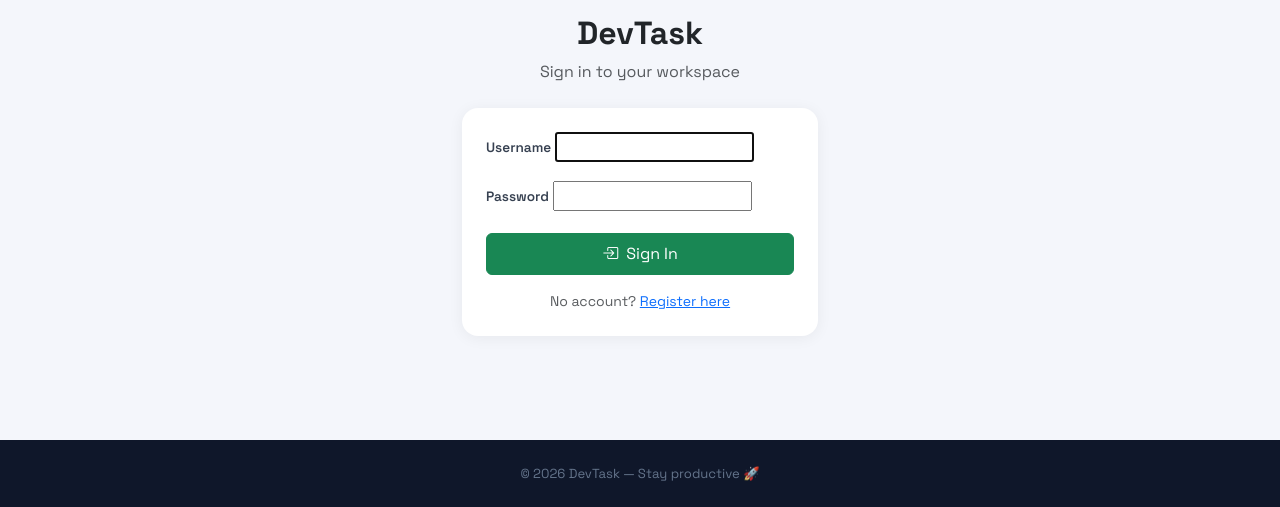
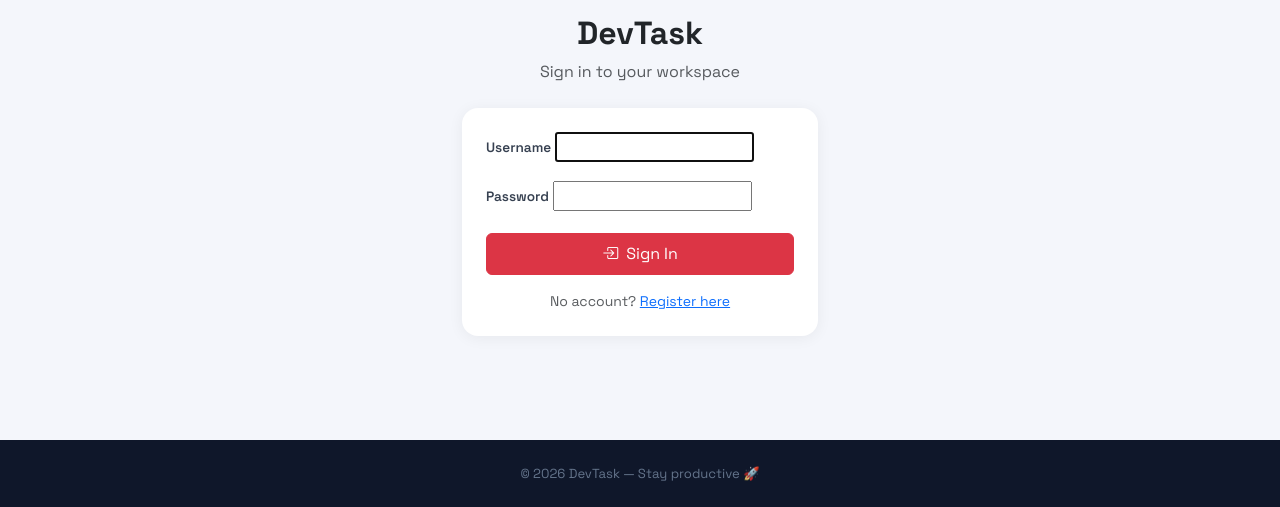
Before and after one commit to 00016014/00016014_DSCC_CW1, a Django app: page / in a window 1280 px wide. Shown: the part 210-717 px from the top of the page. Run offline with Django 5.2, Linux system fonts and the light colour scheme.

Commit message:
Update login.html
change sign in button color

```diff
--- a/core/templates/core/login.html
+++ b/core/templates/core/login.html
@@ -18,7 +18,7 @@
                     {% if field.errors %}<div class="text-danger small mt-1">{{ field.errors.0 }}</div>{% endif %}
                 </div>
                 {% endfor %}
-                <button type="submit" class="btn btn-success w-100 py-2 mt-1">
+                <button type="submit" class="btn btn-danger w-100 py-2 mt-1">
                     <i class="bi bi-box-arrow-in-right me-2"></i>Sign In
                 </button>
             </form>
```
